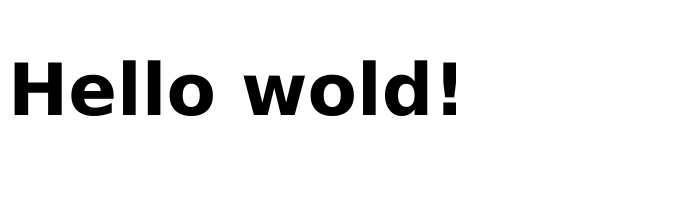
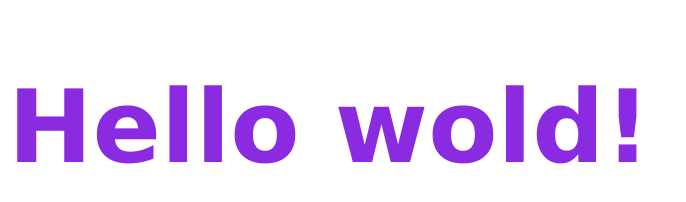
Before and after one commit to NHNerd/git_tutorial, a plain HTML site: page index.html in a window 1280 px wide. Shown: the whole page, without its empty margins (0-686 px from the left). Drawn offline with Linux system fonts and the light colour scheme.

Commit message:
change style graph

```diff
--- a/style.css
+++ b/style.css
@@ -1,4 +1,5 @@
 .graph {
-  font-size: 72px;
+  font-size: 101px;
   font-family: Verdana, Geneva, Tahoma, sans-serif;
+  color: blueviolet;
 }
```
